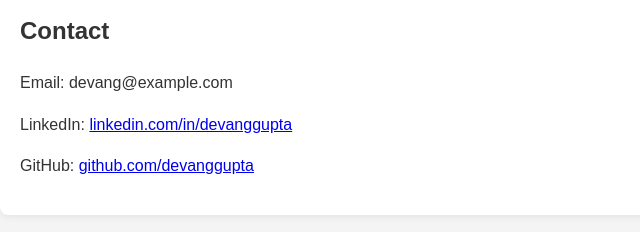
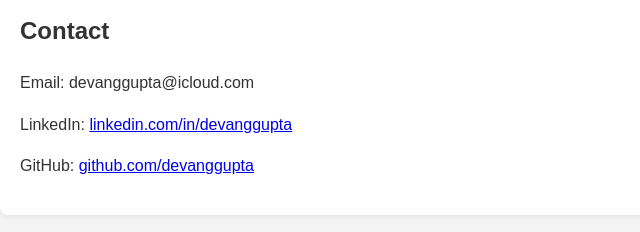
Before and after one commit to kbc177/devang-website, a plain HTML site: page index.html in a window 1280 px wide. Shown: the part 908-1140 px from the top of the page, 0-640 px from the left. Drawn offline with Linux system fonts and the light colour scheme.

Commit message:
Update index.html

```diff
--- a/index.html
+++ b/index.html
@@ -40,7 +40,7 @@
 
   <section id="contact">
     <h2>Contact</h2>
-    <p>Email: devang@example.com</p>
+    <p>Email: devanggupta@icloud.com</p>
     <p>LinkedIn: <a href="https://linkedin.com/in/devanggupta">linkedin.com/in/devanggupta</a></p>
     <p>GitHub: <a href="https://github.com/kbc177">github.com/devanggupta</a></p>
   </section>
```
